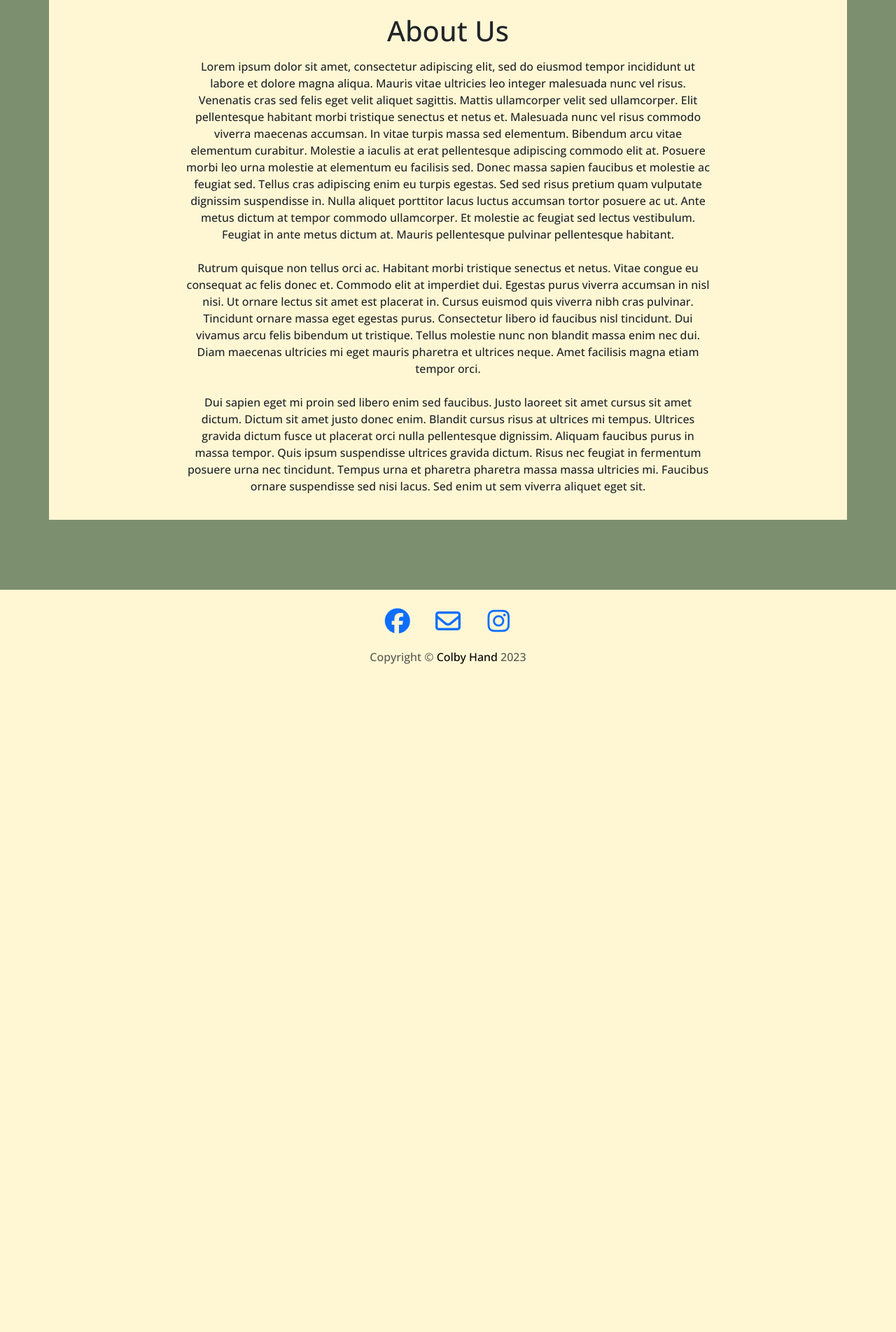
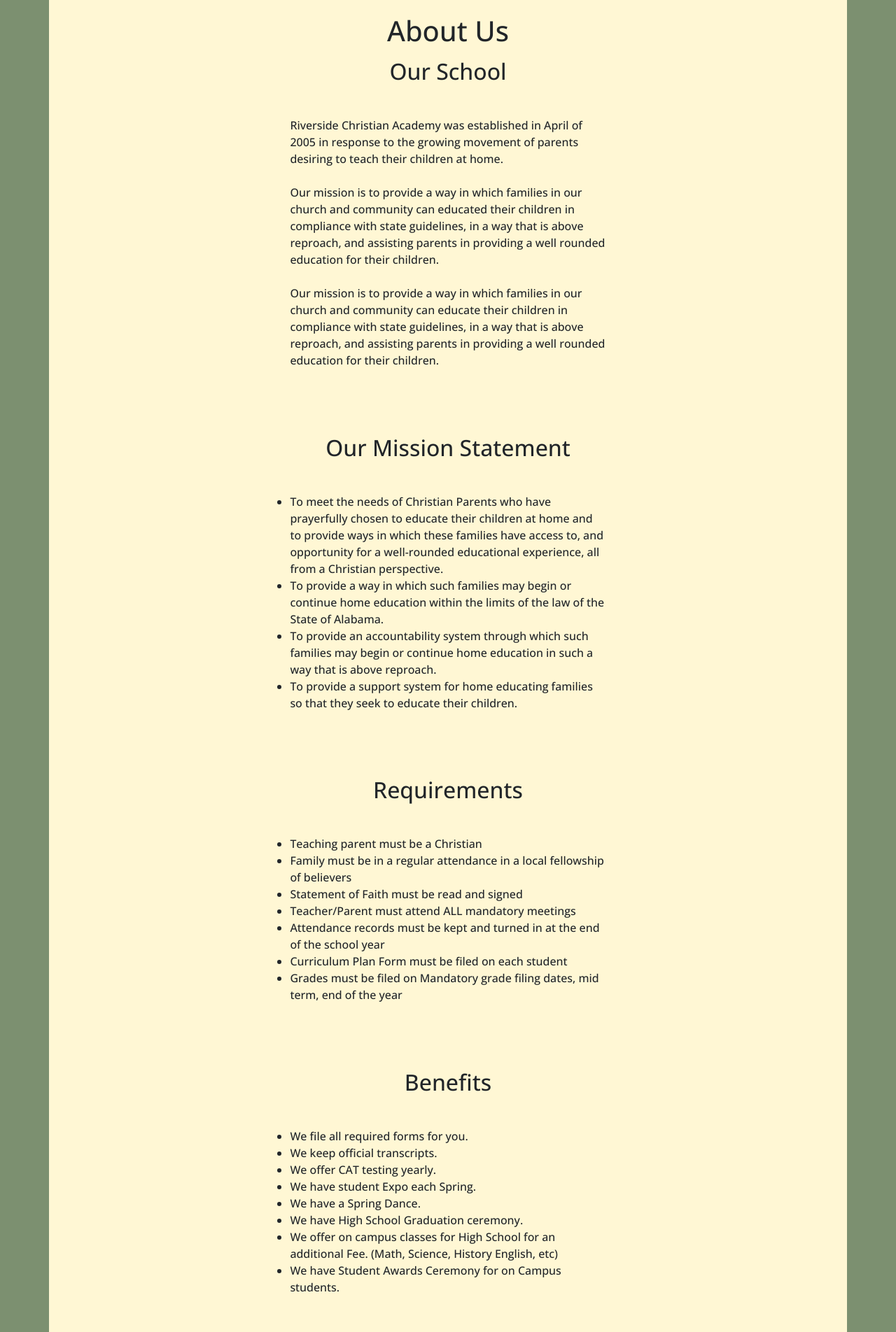
Before and after one commit to Darkmatter789/fictional-pancake, a Flask app: page /about in a window 1280 px wide. Shown: the part 235-2139 px from the top of the page at 70% size. Before the commit the page ends 1184 px from the top, so only its background shows below. Run offline with Flask 3, Linux system fonts and the light colour scheme; some libraries are stand-ins or nearby versions; some web fonts are replaced.

Commit message:
added content

```diff
--- a/templates/about.html
+++ b/templates/about.html
@@ -3,32 +3,104 @@
     <div class="row">
       <div class="col-lg-8 col-md-10 mx-auto">
         <h1>About Us</h1>
-        <p>
-            Lorem ipsum dolor sit amet, consectetur adipiscing elit, sed do eiusmod tempor incididunt ut labore et dolore magna aliqua.
-            Mauris vitae ultricies leo integer malesuada nunc vel risus. Venenatis cras sed felis eget velit aliquet sagittis.
-            Mattis ullamcorper velit sed ullamcorper. Elit pellentesque habitant morbi tristique senectus et netus et.
-            Malesuada nunc vel risus commodo viverra maecenas accumsan. In vitae turpis massa sed elementum.
-            Bibendum arcu vitae elementum curabitur. Molestie a iaculis at erat pellentesque adipiscing commodo elit at.
-            Posuere morbi leo urna molestie at elementum eu facilisis sed. Donec massa sapien faucibus et molestie ac feugiat sed.
-            Tellus cras adipiscing enim eu turpis egestas. Sed sed risus pretium quam vulputate dignissim suspendisse in.
-            Nulla aliquet porttitor lacus luctus accumsan tortor posuere ac ut. Ante metus dictum at tempor commodo ullamcorper.
-            Et molestie ac feugiat sed lectus vestibulum. Feugiat in ante metus dictum at. Mauris pellentesque pulvinar pellentesque habitant.
-            <br>
-            <br>
-            Rutrum quisque non tellus orci ac. Habitant morbi tristique senectus et netus. Vitae congue eu consequat ac felis donec et.
-            Commodo elit at imperdiet dui. Egestas purus viverra accumsan in nisl nisi. Ut ornare lectus sit amet est placerat in.
-            Cursus euismod quis viverra nibh cras pulvinar. Tincidunt ornare massa eget egestas purus. Consectetur libero id faucibus nisl tincidunt.
-            Dui vivamus arcu felis bibendum ut tristique. Tellus molestie nunc non blandit massa enim nec dui.
-            Diam maecenas ultricies mi eget mauris pharetra et ultrices neque. Amet facilisis magna etiam tempor orci.
-            <br>
-            <br>
-            Dui sapien eget mi proin sed libero enim sed faucibus. Justo laoreet sit amet cursus sit amet dictum. Dictum sit amet justo donec enim.
-            Blandit cursus risus at ultrices mi tempus. Ultrices gravida dictum fusce ut placerat orci nulla pellentesque dignissim.
-            Aliquam faucibus purus in massa tempor. Quis ipsum suspendisse ultrices gravida dictum. Risus nec feugiat in fermentum posuere urna nec tincidunt.
-            Tempus urna et pharetra pharetra massa massa ultricies mi. Faucibus ornare suspendisse sed nisi lacus. Sed enim ut sem viverra aliquet eget sit.
+        <h2>Our School</h2>
+        <p class="content">
+          Riverside Christian Academy was established in April of 2005 in response
+          to the growing movement of parents desiring to teach their children at
+          home.
+          <br>
+          <br>
+          Our mission is to provide a way in which families in our church and
+          community can educated their children in compliance with state guidelines,
+          in a way that is above reproach, and assisting parents in providing a well
+          rounded education for their children.
+          <br>
+          <br>
+          Our mission is to provide a way in which families in our church and
+          community can educate their children in compliance with state guidelines,
+          in a way that is above reproach, and assisting parents in providing a well
+          rounded education for their children.
         </p>
       </div>
     </div>
 </div>
+<div class="container">
+  <div class="row">
+    <div class="col-lg-8 col-md-10 mx-auto">
+      <h2>Our Mission Statement</h2>
+      <ul class="content">
+        <li>To meet the needs of Christian Parents who have prayerfully chosen
+          to educate their children at home and to provide ways in which these
+          families have access to, and opportunity for a well-rounded
+          educational experience, all from a Christian perspective.
+        </li>
+        <li>To provide a way in which such families may begin or continue home
+          education within the limits of the law of the State of Alabama.
+        </li>
+        <li>To provide an accountability system through which such families may
+          begin or continue home education in such a way that is above
+          reproach.
+        </li>
+        <li>To provide a support system for home educating families so that they
+          seek to educate their children.
+        </li>
+      </ul>
+    </div>
+  </div>
+</div>
+<div class="container">
+  <div class="row">
+    <div class="col-lg-8 col-md-10 mx-auto">
+      <h2>Requirements</h2>
+      <ul class="content">
+        <li>Teaching parent must be a Christian</li>
+        <li>Family must be in a regular attendance in a local fellowship of
+          believers</li>
+        <li>Statement of Faith must be read and signed</li>
+        <li>Teacher/Parent must attend ALL mandatory meetings</li>
+        <li>Attendance records must be kept and turned in at the end of the
+          school year</li>
+        <li>Curriculum Plan Form must be filed on each student</li>
+        <li>Grades must be filed on Mandatory grade filing dates, mid term, end
+          of the year</li>
+      </ul>
+    </div>
+  </div>
+</div>
+<div class="container">
+  <div class="row">
+    <div class="col-lg-8 col-md-10 mx-auto">
+      <h2>Benefits</h2>
+      <ul class="content">
+        <li>We file all required forms for you.</li>
+        <li>We keep official transcripts.</li>
+        <li>We offer CAT testing yearly.</li>
+        <li>We have student Expo each Spring.</li>
+        <li>We have a Spring Dance.</li>
+        <li>We have High School Graduation ceremony.</li>
+        <li>We offer on campus classes for High School for an additional Fee.
+          (Math, Science, History English, etc)</li>
+        <li>We have Student Awards Ceremony for on Campus students.</li>
+      </ul>
+    </div>
+  </div>
+</div>
+<div class="container">
+  <div class="row">
+    <div class="col-lg-8 col-md-10 mx-auto">
+      <h2>Tuition and Fees</h2>
+      <ul class="content">
+        <li>Application Packet - $15.00</li>
+        <li>Registration Fee - $50.00</li>
+        <li>Tuition - $250.00 (2 payments @ 130.00 or 4 payments @ 65.00)</li>
+        <li>On Campus Reg. Class fee - $25.00</li>
+        <li>Re-enrollment fee - $20.00</li>
+        <li>Returned check fee - $25.00</li>
+        <li>Late fee - $10.00 (tuition past due 10 days)</li>
+        <li>Inconvenience fee - $25.00 (failure to attend Mandatory meetings)</li>
+      </ul>
+    </div>
+  </div>
+</div>
 
 {% include "footer.html" %}
```
Also changed, not shown: templates/contact.html (+15 -0 lines), static/CSS/styles.css (line endings or trailing spaces).
